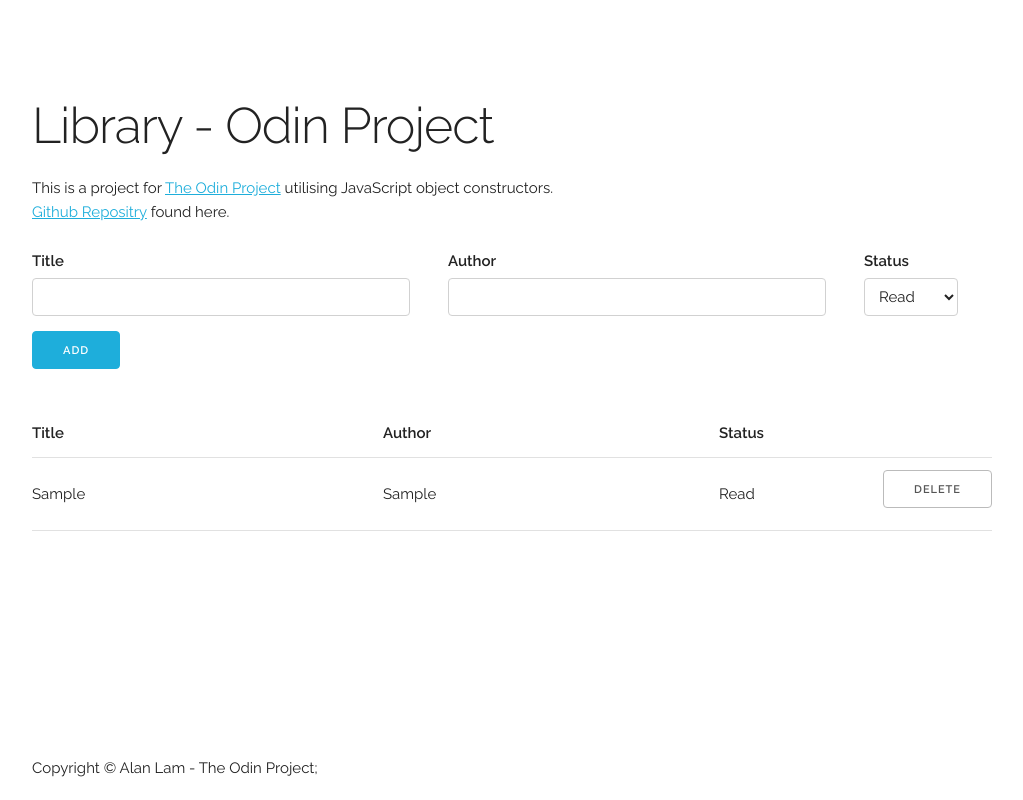
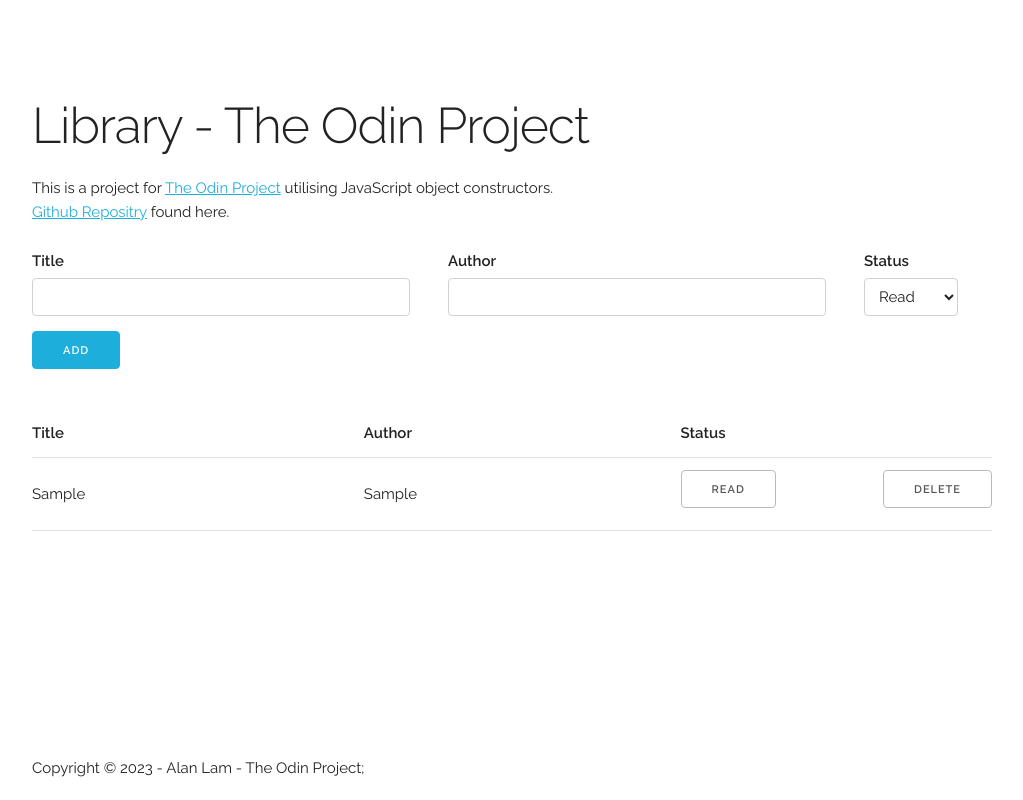
Before and after one commit to aghlam/library-app, a plain HTML site: page index.html in a window 1280 px wide. Both pictures are taken after typing "Sample", "Sample" into the empty fields and a click on the input "Add". Shown: the whole page, without its empty margins (128-1151 px from the left). Drawn offline with Linux system fonts and the light colour scheme.

Commit message:
Add toggle book status button and js

```diff
--- a/css/custom.css
+++ b/css/custom.css
@@ -1,6 +1,6 @@
 
 .width-35 {
-    width: 35%;
+    width: 33%;
 }
 
 .width-15 {
--- a/index.html
+++ b/index.html
@@ -6,8 +6,8 @@
   <!-- Basic Page Needs
   –––––––––––––––––––––––––––––––––––––––––––––––––– -->
   <meta charset="utf-8">
-  <title>Odin Project - Library App</title>
-  <meta name="description" content="">
+  <title>Library - The Odin Project</title>
+  <meta name="description" content="This is a project for The Odin Project utilising JavaScript object constructors.">
   <meta name="author" content="Alan Lam">
 
   <!-- Mobile Specific Metas
@@ -42,7 +42,7 @@
 
       <div class="row">
         <div class="nine columns" style="margin-top: 10%">
-        <h1>Library - Odin Project</h1>
+        <h1>Library - The Odin Project</h1>
         <p>This is a project for <a href="https://www.theodinproject.com/">The Odin Project</a> utilising JavaScript object constructors. <br>
         <a href="https://github.com/aghlam/library-app">Github Repositry</a> found here.</p>
       </div>
@@ -80,7 +80,7 @@
     </div>
   </main>
   <footer class="">
-    Copyright &copy Alan Lam - The Odin Project;
+    Copyright &copy 2023 - Alan Lam - The Odin Project;
   </footer>
 
   <!-- End Document
--- a/js/script.js
+++ b/js/script.js
@@ -1,9 +1,15 @@
+function Book(title, author, status) {
+    this.title = title;
+    this.author = author;
+    this.status = status;
+}
 
 const library = new Map();
 
 const title = document.querySelector("#title");
 const author = document.querySelector('#author');
 const status = document.querySelector('#status');
+const table = document.querySelector('#book-table');
 
 const form = document.querySelector('#add-book-form').addEventListener('submit', e => {
     e.preventDefault();
@@ -12,29 +18,37 @@ const form = document.querySelector('#add-book-form').addEventListener('submit',
     displayBooks();
 })
 
-const table = document.querySelector('#book-table');
+const initaliseTable = () => {
+    table.addEventListener('click', e => {
 
-table.addEventListener('click', e => {
-    if (e.target && e.target.id === 'delete-button') {
-        deleteBook(e);
-    }
-});
+        const title = e.target.parentNode.parentNode.firstElementChild.innerText;
 
-function Book(title, author, status) {
-    this.title = title;
-    this.author = author;
-    this.status = status;
+        if (e.target && e.target.id === 'delete-button') {
+            deleteBook(title);
+        }
+
+        if (e.target && e.target.id === 'toggle-button') {
+            toggleStatus(title);
+        }
+
+        displayBooks();
+    });
+}
+
+const toggleStatus = title => {
+    const book = library.get(title);
+
+    library.set(book.title, {...book, status: book.status === "Read" ? "Unread" : "Read"})
 }
 
 const addBookToLibrary = (title, author, status) => {
     const book = new Book(title, author, status);
+
     library.set(book.title, book);
 }
 
-const deleteBook = e => {
-    const title = e.target.parentNode.parentNode.firstElementChild.innerText;
+const deleteBook = title => {
     library.delete(title);
-    displayBooks();
 }
 
 const clear = () => {
@@ -42,19 +56,20 @@ const clear = () => {
     author.value = '';
 }
 
-function displayBooks() {
+const displayBooks = () => {
     table.innerHTML = "";
     library.forEach(book => {
-        const row =
-            `<tr>
-                <td class=''>${book.title}</td>
-                <td>${book.author}</td>
-                <td>${book.status}</td>
-                <td><button id='delete-button' class='u-pull-right'>DELETE</button></td>
-            </tr>`;
+        const row = document.createElement('tr');
+        row.innerHTML =
+            `
+            <td>${book.title}</td>
+            <td>${book.author}</td>
+            <td><button id='toggle-button'>${book.status}</button></td>
+            <td><button id='delete-button' class='u-pull-right'>DELETE</button></td>
+            `;
 
-        table.insertAdjacentHTML("beforeend", row);
+        table.appendChild(row);
     });
 }
 
-displayBooks();
+initaliseTable();
```
